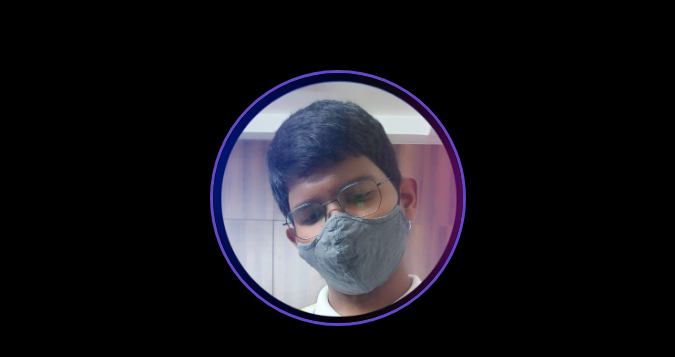
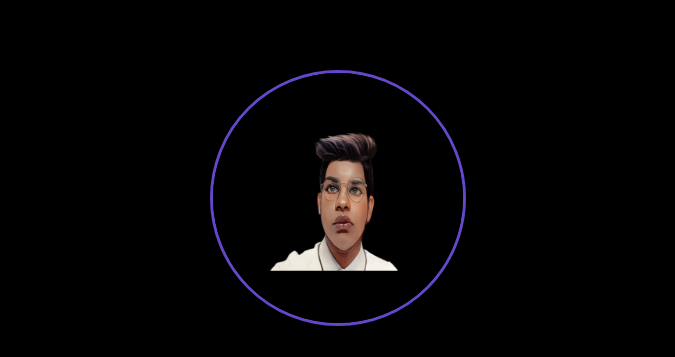
Before and after one commit to EndingCreeper/Folio, a website: page index.html in a window 1280 px wide. Shown: the top 357 px of the page, without its empty margins (302-977 px from the left). Drawn offline with Linux system fonts and the light colour scheme.

Commit message:
Update index.html

```diff
--- a/index.html
+++ b/index.html
@@ -17,7 +17,7 @@
 	<!--section 1-->
 
 	<div class="pic">
-		<img src="./SR.png" title="Sreeman Reddy" alt="image">
+		<img src="./IMG-20230302-WA0014.jpg" title="Sreeman Reddy" alt="image">
 	</div>
 
 	<div class="Name">
```
